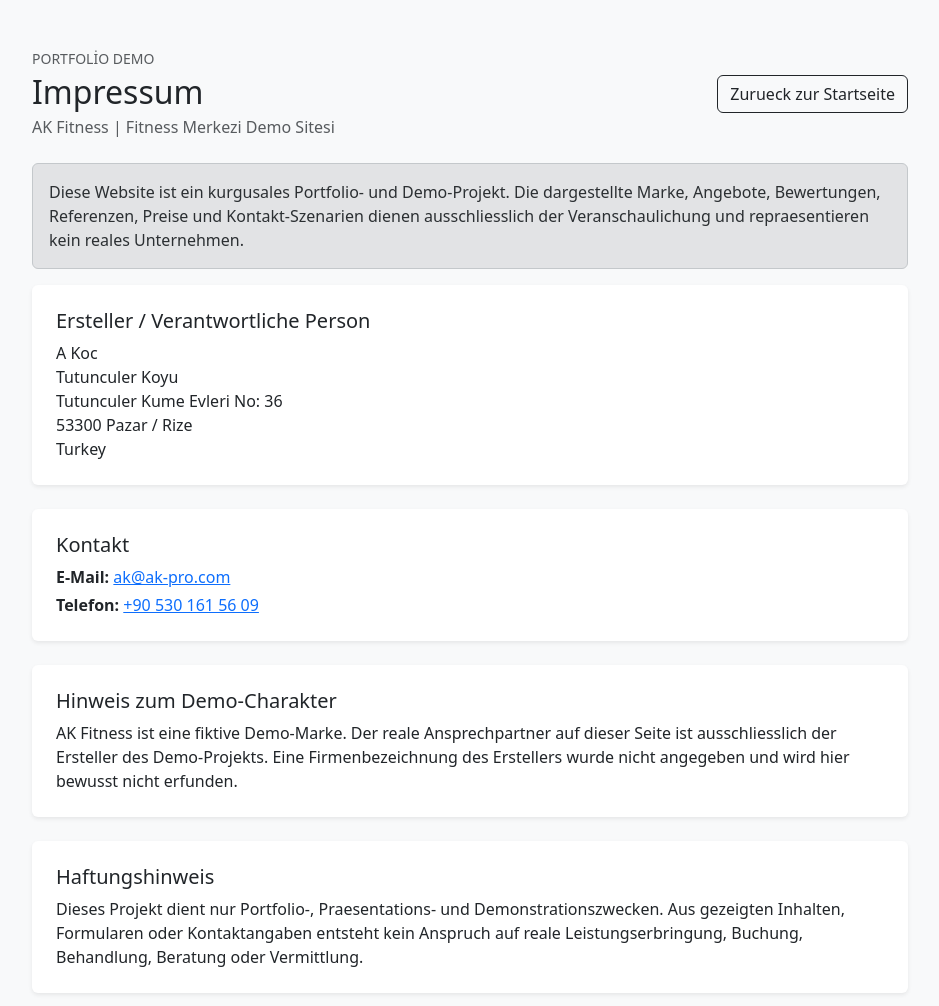
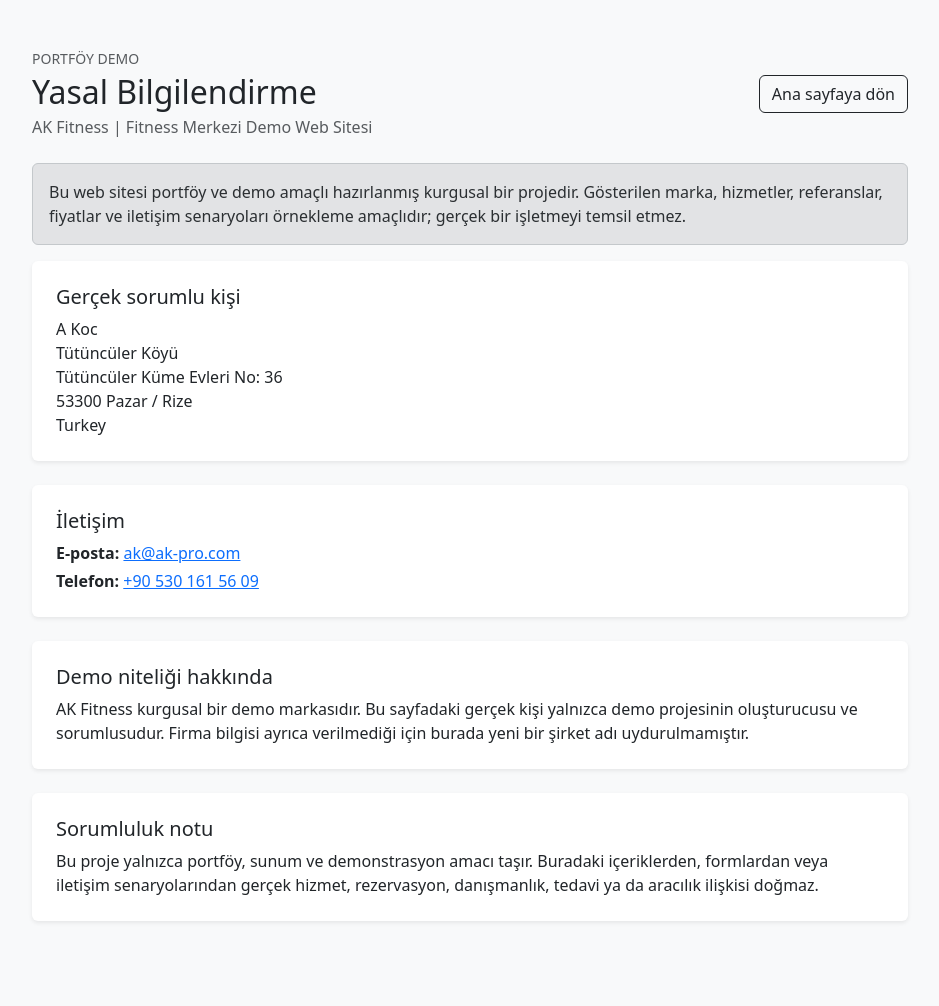
Before and after one commit to ak-hosting/ak-fitness, a website: page impressum.html in a window 1280 px wide. Shown: the whole page, without its empty margins (170-1109 px from the left). After the commit the page ends 969 px from the top, so only its background shows below. Drawn offline with nearby package versions, Linux system fonts and the light colour scheme.

Commit message:
chore: sync portfolio updates

```diff
--- a/impressum.html
+++ b/impressum.html
@@ -3,7 +3,7 @@
 <head>
     <meta charset="UTF-8">
     <meta name="viewport" content="width=device-width, initial-scale=1.0">
-    <title>Impressum | AK Fitness</title>
+    <title>Yasal Bilgilendirme | AK Fitness</title>
     <meta name="robots" content="noindex, follow">
     <link href="https://cdn.jsdelivr.net/npm/bootstrap@5.3.0/dist/css/bootstrap.min.css" rel="stylesheet">
 </head>
@@ -12,34 +12,59 @@
         <div class="container" style="max-width: 900px;">
             <div class="d-flex flex-column flex-md-row justify-content-between align-items-md-center gap-3 mb-4">
                 <div>
-                    <p class="text-uppercase text-muted small mb-1">Portfolio Demo</p>
-                    <h1 class="h2 mb-1">Impressum</h1>
-                    <p class="text-muted mb-0">AK Fitness | Fitness Merkezi Demo Sitesi</p>
+                    <p class="text-uppercase text-muted small mb-1">Portföy Demo</p>
+                    <h1 class="h2 mb-1">Yasal Bilgilendirme</h1>
+                    <p class="text-muted mb-0">AK Fitness | Fitness Merkezi Demo Web Sitesi</p>
                 </div>
-                <a class="btn btn-outline-dark" href="index.html">Zurueck zur Startseite</a>
+                <a class="btn btn-outline-dark" href="index.html">Ana sayfaya dön</a>
             </div>
+
             <div class="alert alert-secondary" role="alert">
-                Diese Website ist ein kurgusales Portfolio- und Demo-Projekt. Die dargestellte Marke, Angebote, Bewertungen,
-                Referenzen, Preise und Kontakt-Szenarien dienen ausschliesslich der Veranschaulichung und repraesentieren
-                kein reales Unternehmen.
+                Bu web sitesi portföy ve demo amaçlı hazırlanmış kurgusal bir projedir. Gösterilen marka, hizmetler,
+                referanslar, fiyatlar ve iletişim senaryoları örnekleme amaçlıdır; gerçek bir işletmeyi temsil etmez.
             </div>
-            <section class="card shadow-sm border-0 mb-4"><div class="card-body p-4">
-                <h2 class="h5">Ersteller / Verantwortliche Person</h2>
-                <p class="mb-0">A Koc<br>Tutunculer Koyu<br>Tutunculer Kume Evleri No: 36<br>53300 Pazar / Rize<br>Turkey</p>
-            </div></section>
-            <section class="card shadow-sm border-0 mb-4"><div class="card-body p-4">
-                <h2 class="h5">Kontakt</h2>
-                <p class="mb-1"><strong>E-Mail:</strong> <a href="mailto:ak@ak-pro.com">ak@ak-pro.com</a></p>
-                <p class="mb-0"><strong>Telefon:</strong> <a href="tel:+905301615609">+90 530 161 56 09</a></p>
-            </div></section>
-            <section class="card shadow-sm border-0 mb-4"><div class="card-body p-4">
-                <h2 class="h5">Hinweis zum Demo-Charakter</h2>
-                <p class="mb-0">AK Fitness ist eine fiktive Demo-Marke. Der reale Ansprechpartner auf dieser Seite ist ausschliesslich der Ersteller des Demo-Projekts. Eine Firmenbezeichnung des Erstellers wurde nicht angegeben und wird hier bewusst nicht erfunden.</p>
-            </div></section>
-            <section class="card shadow-sm border-0"><div class="card-body p-4">
-                <h2 class="h5">Haftungshinweis</h2>
-                <p class="mb-0">Dieses Projekt dient nur Portfolio-, Praesentations- und Demonstrationszwecken. Aus gezeigten Inhalten, Formularen oder Kontaktangaben entsteht kein Anspruch auf reale Leistungserbringung, Buchung, Behandlung, Beratung oder Vermittlung.</p>
-            </div></section>
+
+            <section class="card shadow-sm border-0 mb-4">
+                <div class="card-body p-4">
+                    <h2 class="h5">Gerçek sorumlu kişi</h2>
+                    <p class="mb-0">
+                        A Koc<br>
+                        Tütüncüler Köyü<br>
+                        Tütüncüler Küme Evleri No: 36<br>
+                        53300 Pazar / Rize<br>
+                        Turkey
+                    </p>
+                </div>
+            </section>
+
+            <section class="card shadow-sm border-0 mb-4">
+                <div class="card-body p-4">
+                    <h2 class="h5">İletişim</h2>
+                    <p class="mb-1"><strong>E-posta:</strong> <a href="mailto:ak@ak-pro.com">ak@ak-pro.com</a></p>
+                    <p class="mb-0"><strong>Telefon:</strong> <a href="tel:+905301615609">+90 530 161 56 09</a></p>
+                </div>
+            </section>
+
+            <section class="card shadow-sm border-0 mb-4">
+                <div class="card-body p-4">
+                    <h2 class="h5">Demo niteliği hakkında</h2>
+                    <p class="mb-0">
+                        AK Fitness kurgusal bir demo markasıdır. Bu sayfadaki gerçek kişi yalnızca demo projesinin
+                        oluşturucusu ve sorumlusudur. Firma bilgisi ayrıca verilmediği için burada yeni bir şirket adı
+                        uydurulmamıştır.
+                    </p>
+                </div>
+            </section>
+
+            <section class="card shadow-sm border-0">
+                <div class="card-body p-4">
+                    <h2 class="h5">Sorumluluk notu</h2>
+                    <p class="mb-0">
+                        Bu proje yalnızca portföy, sunum ve demonstrasyon amacı taşır. Buradaki içeriklerden, formlardan
+                        veya iletişim senaryolarından gerçek hizmet, rezervasyon, danışmanlık, tedavi ya da aracılık ilişkisi doğmaz.
+                    </p>
+                </div>
+            </section>
         </div>
     </main>
 </body>
--- /dev/null
+++ b/robots.txt
@@ -0,0 +1,4 @@
+User-agent: *
+Allow: /
+
+Sitemap: https://ak-hosting.github.io/ak-fitness/sitemap.xml
```
Also changed, not shown: datenschutz.html (+81 -32 lines), index.html (+18 -16 lines), sitemap.xml (added, +18 -0 lines), assets/images/favicon.svg, assets/images/og-image.svg (added).
